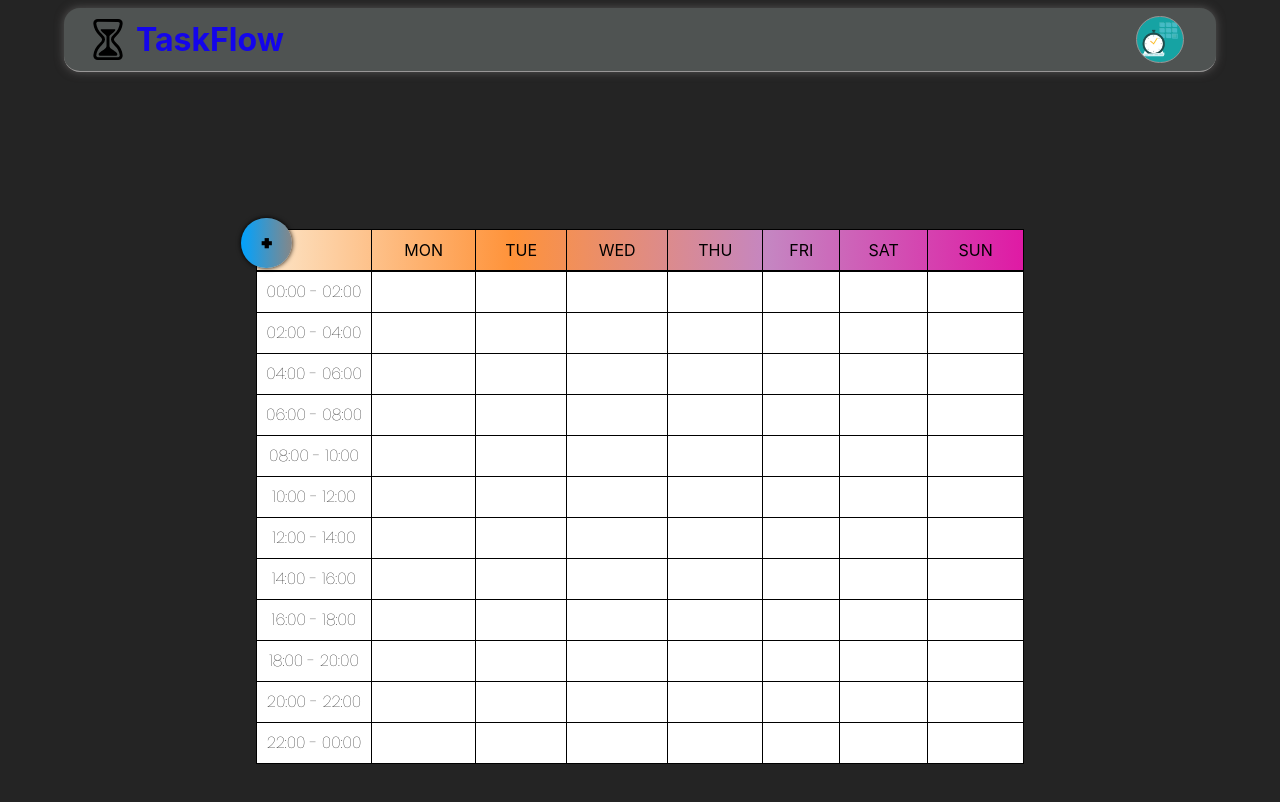
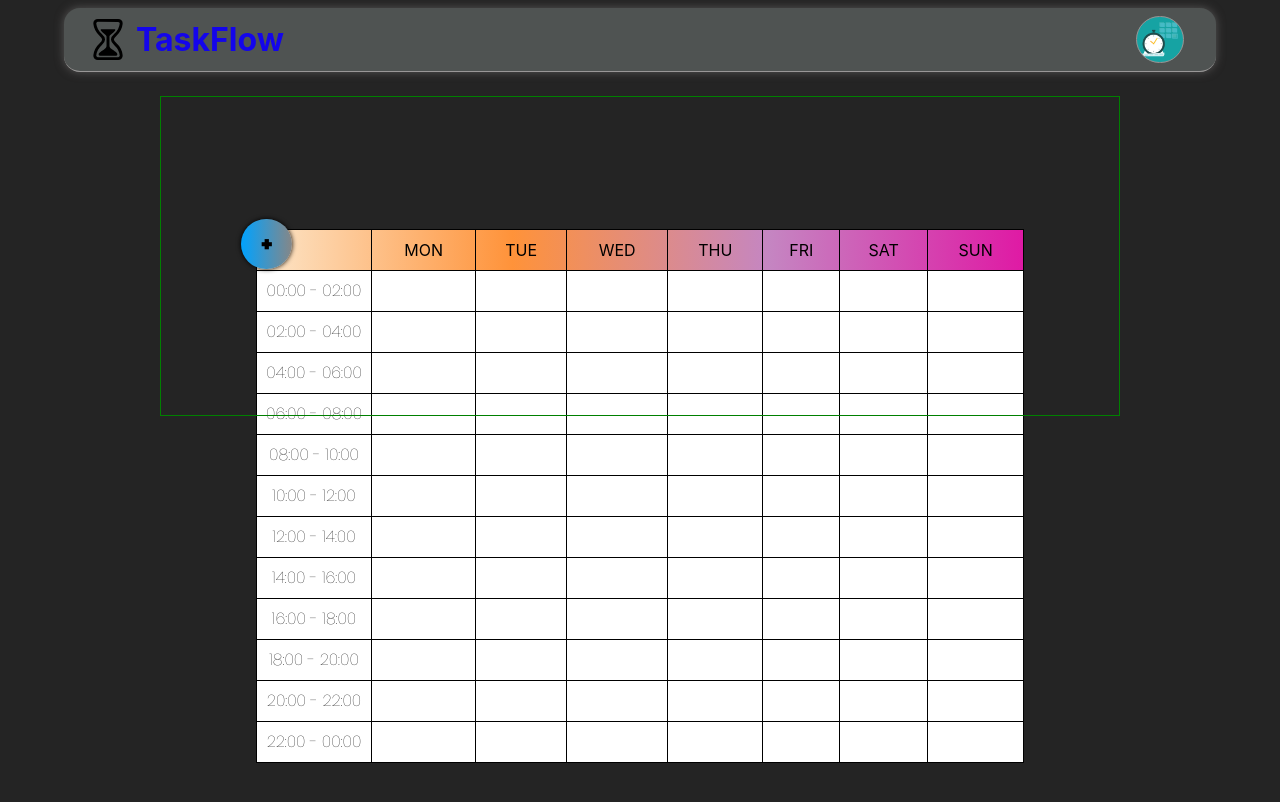
Before and after one commit to ONAMBELE/TaskFlow, a React (Vite) app in the folder Front/: page /dashboard in a window 1280 px wide. Shown: the top 802 px of the page. Built offline with nearby package versions, Linux system fonts and the light colour scheme; no server answers.

Commit message:
ajout des fonctiannalités

```diff
--- a/Front/src/components/DashboardSection.jsx
+++ b/Front/src/components/DashboardSection.jsx
@@ -8,6 +8,7 @@ import Header from "./Header"
 export default function DashboardSection() {
     const [formTask,setFromTask] = useState("")
     const [email,setEmail] = useState("")
+    const [_class,setClass] = useState("")
 
     function findIndex(value,daysOFweek) {
         let dayIndex,hourIndex=0;
@@ -22,14 +23,19 @@ export default function DashboardSection() {
         return [dayIndex,hourIndex]
     }
 
+    function printInstructions() {
+        setClass(
+            <p className="message ">Double cliquer sur la tache pour plus d'options</p>
+        )
+        setTimeout(() => {
+            setClass("")
+        }, 4000);
+    }
+
     useEffect(()=>{
         const table = document.querySelector("table tbody")
-        const daysOFweek = [
-            "MONDAY","TUESDAY","WEDNESDAY","THURSDAY",
-            "FRIDAY","SATURDAY","SUNDAY"
-        ]
+        const daysOFweek = [ "MONDAY","TUESDAY","WEDNESDAY","THURSDAY","FRIDAY","SATURDAY","SUNDAY" ]
         setEmail(localStorage.getItem("email"))
-        console.log("Email: " + email)
 
         setTimeout(() => {
             if (email !== null) {
@@ -52,7 +58,7 @@ export default function DashboardSection() {
                     })
                 })
                 .catch(error=>{
-                    //console.error("Error: " + error)
+                    console.error("Error: " + error)
                 })
             }
         }, 750);
@@ -63,24 +69,25 @@ export default function DashboardSection() {
 
         <div className="DashboardSection">
             <Header/>
-            {
-                formTask
-            }
-            <table>
-                <button className="add"
-                    onClick={()=>{
-                        setFromTask(
-                            <FormAddTask
-                                display="flex"
-                                email={email}
-                            />
-                        )
-                    }}
-                >+</button>
+            {formTask}
+            {_class}
+
+            <div className="tasksDescriptions">
+
+            </div>
+
+            <table onClick={printInstructions} >
 
                 <thead>
                     <tr>
-                        <td></td>
+                        <td>
+                            <button className="add"
+                                onClick={()=>{ setFromTask(
+                                        <FormAddTask display="flex" email={email} />
+                                    )
+                                }}
+                            >+</button>
+                        </td>
                         <td>MON</td>
                         <td>TUE</td>
                         <td>WED</td>
--- a/Front/src/components/dashboardSection.css
+++ b/Front/src/components/dashboardSection.css
@@ -10,6 +10,36 @@
     */background-color: transparent;
     min-height: 100vh;
     position: relative;
+}
+
+.DashboardSection .message{
+    border: 1px solid rgb(144, 144, 150);
+    position: fixed;
+    top: 7em;
+    z-index: 100;
+    padding: 1em;
+    border-radius: 0.5em;
+    background-color: white;
+    color: yellow;
+    font-weight: 800;
+    filter: opacity(0.98);
+    text-align: center;
+    width: 20em;
+    /*transition: 1s;
+    */animation-name: disapear;
+    animation-delay: 1s;
+    animation-duration: 3s;
+    animation-direction: normal;
+    animation-fill-mode:both;
+}
+
+@keyframes disapear {
+    from{
+        filter: opacity(0.98);
+    }
+    to{
+        opacity: 0;
+    }
 }
 
 .DashboardSection .add{
@@ -41,6 +71,15 @@
 
 .DashboardSection table thead{
     background: linear-gradient(to right,rgba(252, 231, 203, 0.986),rgba(255, 122, 13, 0.815),rgba(151, 39, 146, 0.562),rgba(221, 10, 158, 0.938));
+}
+
+.DashboardSection .tasksDescriptions{
+    border: 1px solid green;
+    position: absolute;
+    top: 0;
+    z-index: 99;
+    width:75%;
+    height: 20em;
 }
 
 .DashboardSection table td,th{
```
